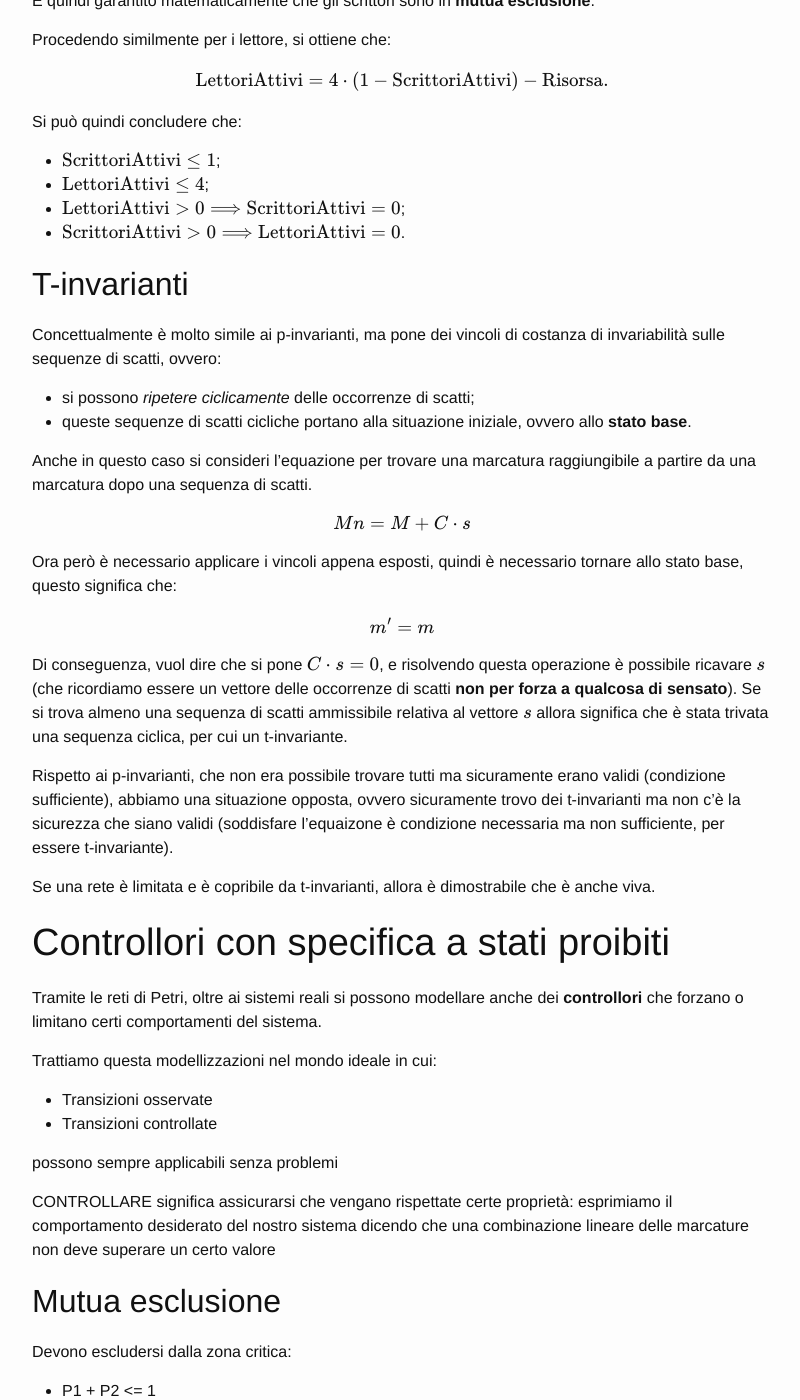
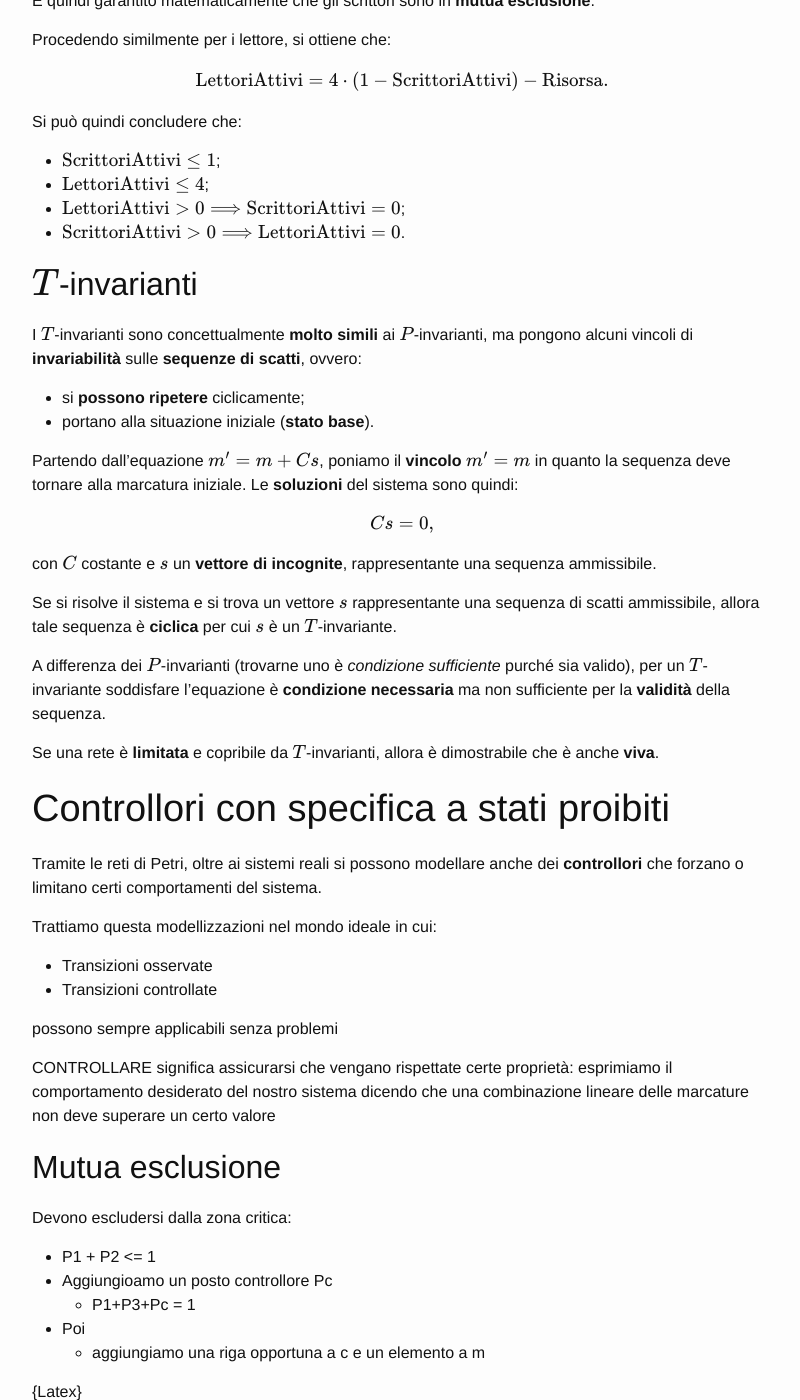
Before and after one commit to MarcoBuster/sweng, a Jekyll site: the page built from _posts/2022-12-14-analisi-reti-di-petri.md, in a window 1280 px wide and 1400 px high, scrolled down 16786 px. Shown: the whole window, without its empty margins (238-1038 px from the left). Built offline with Jekyll 4.4.1, drawn with Linux system fonts in a browser that asks for light colours; formulas are drawn with MathJax 3; the table of contents is made by our own code; some of the changed text lies outside the part shown.

Commit message:
Refactor 'T-invarianti' section

```diff
--- a/_posts/2022-12-14-analisi-reti-di-petri.md
+++ b/_posts/2022-12-14-analisi-reti-di-petri.md
@@ -744,29 +744,26 @@ Si può quindi concludere che:
 - $$\text{LettoriAttivi} > 0 \Longrightarrow \text{ScrittoriAttivi} = 0$$;
 - $$\text{ScrittoriAttivi} > 0 \Longrightarrow \text{LettoriAttivi} = 0$$.
 
-## T-invarianti
-Concettualmente è molto simile ai p-invarianti, ma pone dei vincoli di costanza di invariabilità sulle sequenze di scatti, ovvero:
-- si possono _ripetere ciclicamente_ delle occorrenze di scatti;
-- queste sequenze di scatti cicliche portano alla situazione iniziale, ovvero allo __stato base__.
+## $$T$$-invarianti
 
-Anche in questo caso si consideri l'equazione per trovare una marcatura raggiungibile a partire da una marcatura dopo una sequenza di scatti.
+I $$T$$-invarianti sono concettualmente **molto simili** ai $$P$$-invarianti, ma pongono alcuni vincoli di **invariabilità** sulle **sequenze di scatti**, ovvero:
+- si **possono ripetere** ciclicamente;
+- portano alla situazione iniziale (**stato base**).
+
+Partendo dall'equazione $$m' = m + Cs$$, poniamo il **vincolo** $$m' = m$$ in quanto la sequenza deve tornare alla marcatura iniziale.
+Le **soluzioni** del sistema sono quindi:
 
 $$
-Mn = M + C \cdot s
+Cs = 0,
 $$
 
-Ora però è necessario applicare i vincoli appena esposti, quindi è necessario tornare allo stato base, questo significa che:
+con $$C$$ costante e $$s$$ un **vettore di incognite**, rappresentante una sequenza ammissibile.
 
-$$
-m' = m
-$$
+Se si risolve il sistema e si trova un vettore $$s$$ rappresentante una sequenza di scatti ammissibile, allora tale sequenza è **ciclica** per cui $$s$$ è un $$T$$-invariante.
 
-Di conseguenza, vuol dire che si pone $$C \cdot s = 0$$, e risolvendo questa operazione è possibile ricavare $$s$$ (che ricordiamo essere un vettore delle occorrenze di scatti __non per forza a qualcosa di sensato__).
-Se si trova almeno una sequenza di scatti ammissibile relativa al vettore $$s$$ allora significa che è stata trivata una sequenza ciclica, per cui un t-invariante.
+A differenza dei $$P$$-invarianti (trovarne uno è *condizione sufficiente* purché sia valido), per un $$T$$-invariante soddisfare l'equazione è **condizione necessaria** ma non sufficiente per la **validità** della sequenza.
 
-Rispetto ai p-invarianti, che non era possibile trovare tutti ma sicuramente erano validi (condizione sufficiente), abbiamo una situazione opposta, ovvero sicuramente trovo dei t-invarianti ma non c'è la sicurezza che siano validi (soddisfare l'equaizone è condizione necessaria ma non sufficiente, per essere t-invariante).
-
-Se una rete è limitata e è copribile da t-invarianti, allora è dimostrabile che è anche viva.
+Se una rete è **limitata** e copribile da $$T$$-invarianti, allora è dimostrabile che è anche **viva**.
 
 # Controllori con specifica a stati proibiti
 Tramite le reti di Petri, oltre ai sistemi reali si possono modellare anche dei __controllori__ che forzano o limitano certi comportamenti del sistema.
```
Also changed, not shown: other parts of _posts/2022-12-14-analisi-reti-di-petri.md (+1 -1 lines).
